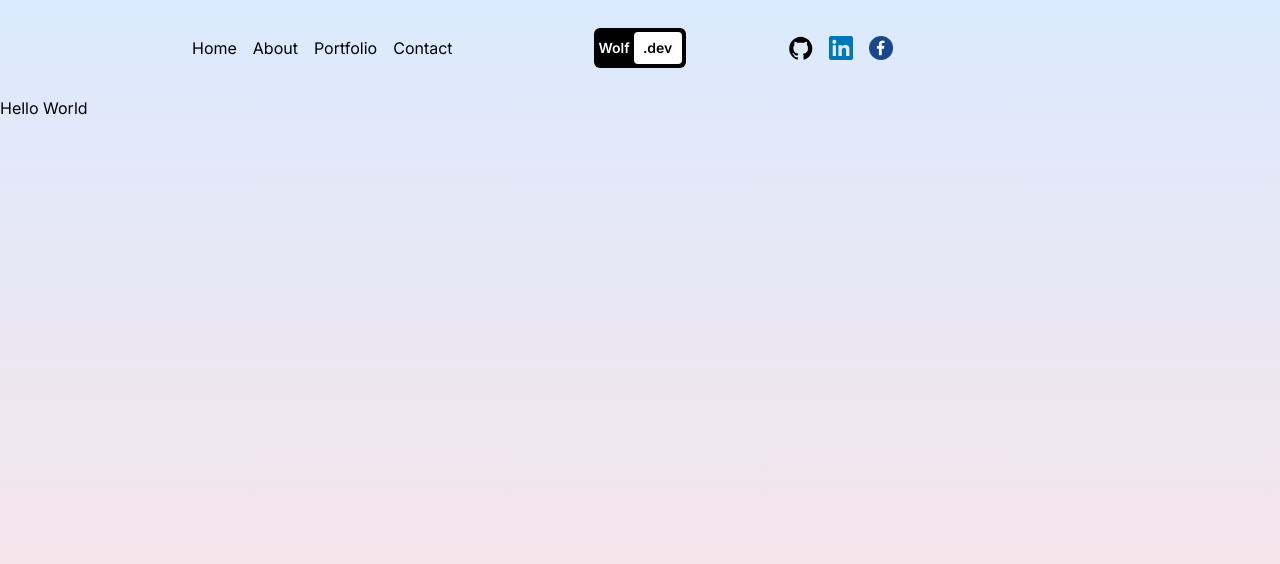
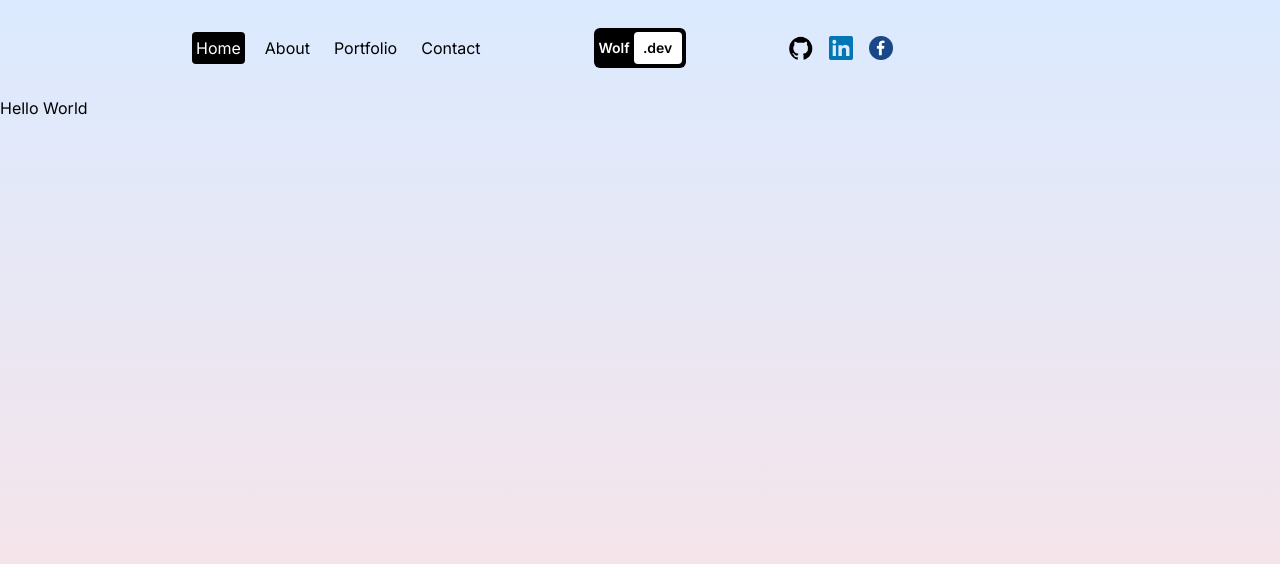
Before and after one commit to Akbar-Rouzi/my-portfolio, a Next.js app: page / in a window 1280 px wide. Shown: the top 564 px of the page. Built offline with nearby package versions, Linux system fonts and the light colour scheme.

Commit message:
Update nav item background on router change

```diff
--- /dev/null
+++ b/src/components/navLink.jsx
@@ -0,0 +1,19 @@
+"use client";
+import Link from "next/link";
+import { usePathname } from "next/navigation";
+
+const NavLink = ({ link }) => {
+  const pathName = usePathname();
+  return (
+    <Link
+      className={`rounded p-1 ${
+        pathName === link.url && "bg-black text-white"
+      }`}
+      href={link.url}
+    >
+      {link.title}
+    </Link>
+  );
+};
+
+export default NavLink;
--- a/src/components/navbar.jsx
+++ b/src/components/navbar.jsx
@@ -2,6 +2,7 @@
 import Link from "next/link";
 import Image from "next/image";
 import { useState } from "react";
+import NavLink from "./navLink";
 const links = [
   { url: "/", title: "Home" },
   { url: "/about", title: "About" },
@@ -11,17 +12,15 @@
 const Navbar = () => {
   const [open, setOpen] = useState(false);
   return (
-    <div className="h-full flex items-center justify-between px-4 sm:px-8 md:px-12 lg:px-20 xl:px-48">
+    <div className="h-full flex items-center justify-between px-4 sm:px-8 md:px-12 lg:px-20 xl:px-48 tex-xl">
       {/* LINKS */}
       <div className="hidden md:flex gap-4 w-1/3">
         {links.map((link) => (
-          <Link href={link.url} key={link.title}>
-            {link.title}
-          </Link>
+          <NavLink link={link} key={link.title} />
         ))}
       </div>
       {/* LOGO */}
-      <div className="md:hidden lg:flex w-1/3 justify-center">
+      <div className="md:hidden lg:flex xl:w-1/3 xl:justify-center">
         <Link
           href="/"
           className="text-sm bg-black rounded-md p-1 font-semibold flex items-center justify-center"
```
